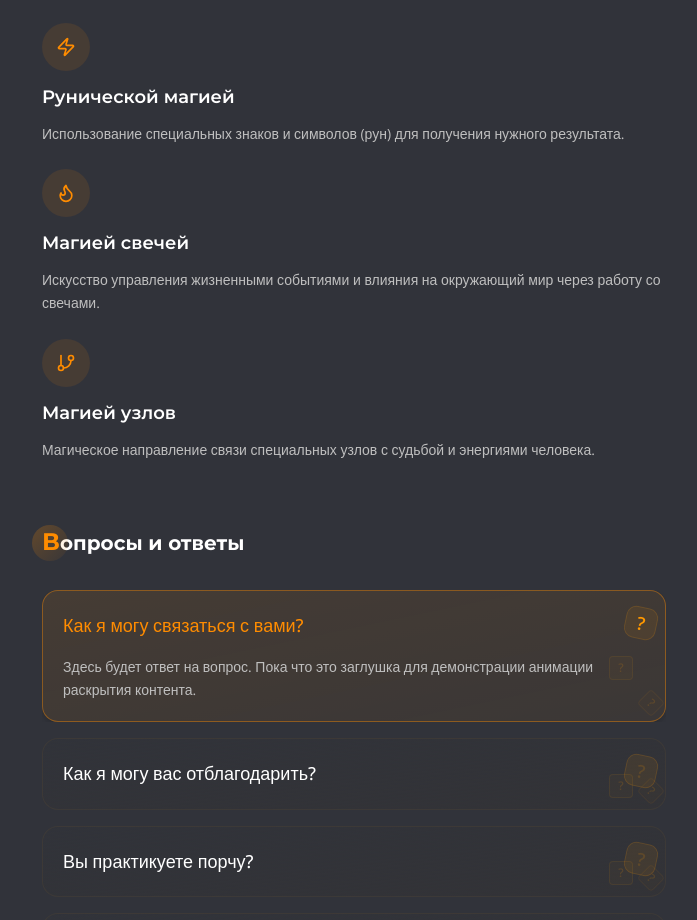
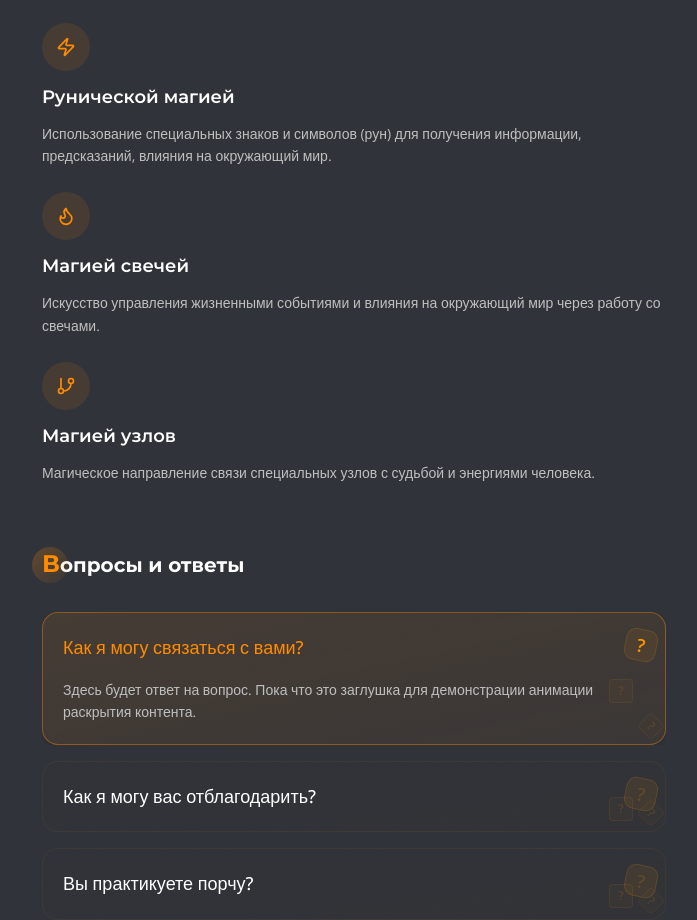
Before and after one commit to pr-poehali-dev/love-spell-website-1, a React (Vite) app: page / in a window 1280 px wide. Shown: the part 1360-2280 px from the top of the page, without its empty margins (286-983 px from the left). Built offline with nearby package versions, Linux system fonts and the light colour scheme.

Commit message:
Обновить описание магических практик

```diff
--- a/src/components/ServicesSection.tsx
+++ b/src/components/ServicesSection.tsx
@@ -33,7 +33,7 @@ export default function ServicesSection() {
           </div>
           <h3 className="text-lg font-semibold text-foreground mb-3">Рунической магией</h3>
           <p className="text-muted-foreground text-sm leading-relaxed">
-            Использование специальных знаков и символов (рун) для получения нужного результата.
+            Использование специальных знаков и символов (рун) для получения информации, предсказаний, влияния на окружающий мир.
           </p>
         </div>
 
```
